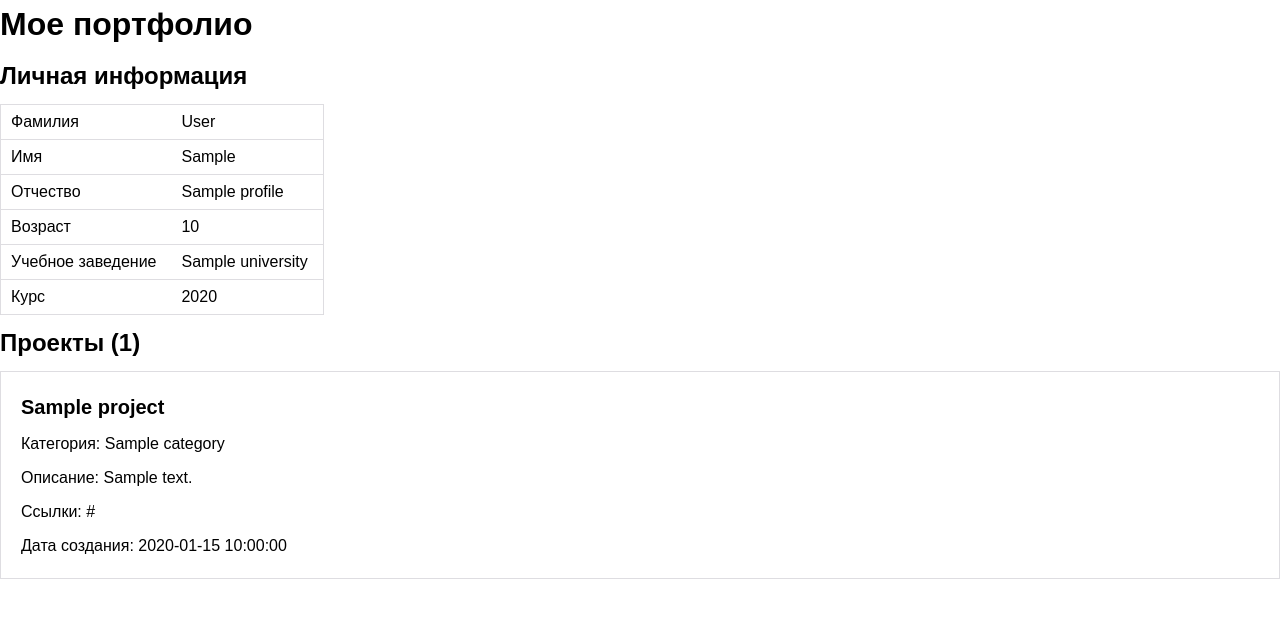
After one commit to deneazz/students-portfolio, a Flask app: template templates/pdf_template.html in a window 1280 px wide. The commit adds this page. Shown: the top 618 px of the page. Run offline with Flask 3, Linux system fonts and the light colour scheme; the template is opened without the code that fills it: most values are stand-ins (such as "Sample title", 1, 10 or a date in 2020).

Commit message:
Add files via upload
Добавил экспорт портфолио в PDF с поддержкой изображений, визуальные изменения

```diff
--- a/app.py
+++ b/app.py
@@ -1,9 +1,12 @@
-from flask import Flask, render_template, request, redirect, url_for, session, flash
+from flask import Flask, render_template, request, redirect, url_for, session, flash, make_response
 import sqlite3
 import hashlib
+import base64
 import os
 from werkzeug.utils import secure_filename
 import time
+from xhtml2pdf import pisa
+from io import BytesIO
 
 app = Flask(__name__)
 app.secret_key = 'supersecretkey'
@@ -92,6 +95,55 @@ def update_user_profile(username, data):
     conn.commit()
     conn.close()
 
+def get_user_projects(username):
+    conn = sqlite3.connect(DATABASE)
+    conn.row_factory = sqlite3.Row
+    c = conn.cursor()
+
+    try:
+        c.execute('SELECT id FROM users WHERE username = ?', (username,))
+        user = c.fetchone()
+
+        user_id = user['id']
+
+        c.execute('''
+            SELECT id, title, description, links, category, image_path, created_at
+            FROM projects
+            WHERE user_id = ?
+            ORDER BY created_at DESC
+        ''', (user_id,))
+
+        return c.fetchall()
+
+    except Exception as e:
+        app.logger.error(f'Ошибка при получении проектов пользователя {username}: {str(e)}')
+        return []
+
+    finally:
+        conn.close()
+
+def image_to_base64(image_path):
+    if not image_path or not os.path.exists(os.path.join(UPLOAD_FOLDER, image_path)):
+        return None
+
+    try:
+        with open(os.path.join(UPLOAD_FOLDER, image_path), 'rb') as img_file:
+            img_data = img_file.read()
+            img_base64 = base64.b64encode(img_data).decode('utf-8')
+
+            ext = image_path.split('.')[-1].lower()
+            mime_types = {
+                'png': 'image/png',
+                'jpg': 'image/jpeg',
+                'jpeg': 'image/jpeg',
+                'gif': 'image/gif'
+            }
+            mime_type = mime_types.get(ext, 'image/jpeg')
+
+            return f"data:{mime_type};base64,{img_base64}"
+    except Exception as e:
+        app.logger.error(f'Ошибка при конвертации изображения {image_path} в base64: {str(e)}')
+        return None
 
 
 
@@ -201,15 +253,29 @@ def edit():
     username = session['username']
     profile = get_user_profile(username)
 
+
+
     if request.method == 'POST':
         data = {
             'first_name': request.form['first_name'].strip(),
             'last_name': request.form['last_name'].strip(),
             'middle_name': request.form['middle_name'].strip(),
-            'age': request.form['age'].strip(),
+            'age': request.form['age'],
             'university': request.form['university'].strip(),
-            'year': request.form['year'].strip(),
+            'year': request.form['year'],
         }
+
+        if data['year'] != '':
+            if int(data['year']) <= 0 or int(data['year']) > 100:
+                flash("Неверно указан курс", "failure")
+                return redirect(url_for('edit'))
+        if data['age'] != '':
+            if (int(data['age']) <= 0 or int(data['age']) > 100):
+                flash("Неверно указан возраст", "failure")
+                return redirect(url_for('edit'))
+
+
+
         update_user_profile(username, data)
         flash("Профиль обновлен", "success")
         profile = get_user_profile(username)
@@ -385,6 +451,57 @@ def edit_project(project_id):
     return render_template('edit_project.html', project=project)
 
 
+from weasyprint import HTML, CSS
+from weasyprint.text.fonts import FontConfiguration
+
+@app.route('/export_pdf')
+def export_pdf():
+    username = session['username']
+
+    try:
+        profile = get_user_profile(username)
+        projects = get_user_projects(username)
+
+        projects_with_base64 = []
+        for project in projects:
+            project_dict = dict(project)
+            if project['image_path']:
+                base64_image = image_to_base64(project['image_path'])
+                project_dict['image_base64'] = base64_image
+            else:
+                project_dict['image_base64'] = None
+            projects_with_base64.append(project_dict)
+
+        html_content = render_template('pdf_template.html', profile=profile, projects=projects_with_base64)
+
+        css_content = """
+        @font-face {
+            font-family: 'Inter_18pt-Regular';
+            src: url('static/fonts/Inter_18pt-Regular.ttf');
+        }
+        body {
+            font-family: 'Inter_18pt-Regular', Arial, sans-serif;
+        }
+        """
+
+        font_config = FontConfiguration()
+        html_doc = HTML(string=html_content)
+        css_doc = CSS(string=css_content, font_config=font_config)
+
+        pdf_bytes = html_doc.write_pdf(stylesheets=[css_doc], font_config=font_config)
+
+        response = make_response(pdf_bytes)
+        response.headers['Content-Type'] = 'application/pdf'
+        response.headers['Content-Disposition'] = f'inline; filename="Portfolio_{username}.pdf"'
+
+        return response
+
+    except Exception as e:
+        app.logger.error(f'WeasyPrint error: {str(e)}')
+        flash(f'Ошибка WeasyPrint: {str(e)}', 'failure')
+        return redirect(url_for('index'))
+
+
 if __name__ == '__main__':
     app.run(host='0.0.0.0', port=5000, debug=True)
 
@@ -394,3 +511,4 @@ if __name__ == '__main__':
     c = conn.cursor()
     c.execute('SELECT username FROM users')
     conn.close()
+    pisa.showLogging()
--- a/templates/add.html
+++ b/templates/add.html
@@ -52,7 +52,7 @@
                 </div>
             </div>
 
-            <button type="submit">Добавить проект</button>
+            <button type="submit" class="def-btn">Добавить проект</button>
         </form>
     </div>
 </body>
--- a/templates/edit_project.html
+++ b/templates/edit_project.html
@@ -51,13 +51,13 @@
                 {% endif %}
             </div>
 
-            <button type="submit" class="margin10">Сохранить</button>
+            <button type="submit" class="margin10 def-btn">Сохранить</button>
 
         </form>
 
         <form method="POST" action="{{ url_for('delete_project', project_id=project.id) }}"
             onsubmit="return confirm('Вы уверены, что хотите удалить этот проект?');">
-            <button type="submit" class="dlt-btn" style="background-color: #dc3545;">Удалить проект</button>
+            <button type="submit" class="def-btn dlt-btn">Удалить проект</button>
         </form>
     </div>
 </body>
--- a/templates/login.html
+++ b/templates/login.html
@@ -28,7 +28,7 @@
                     {% endfor %}
                 {% endif %}
             {% endwith %}
-            <button type="submit" class="login-btn" id="margin10">Войти</button>
+            <button type="submit" class="def-btn" id="margin10">Войти</button>
         </form>
         <p>Нет Аккаунта? <a href="{{ url_for('register') }}">Регистрация</a></p>
     </div>
--- /dev/null
+++ b/templates/pdf_template.html
@@ -0,0 +1,154 @@
+<!DOCTYPE html>
+<html lang="ru">
+<head>
+    <meta charset="UTF-8">
+    <style type="text/css">
+        /* Сброс всех стилей */
+        *,
+        *::before,
+        *::after {
+        box-sizing: border-box;
+        }
+        ul[class],ol[class] {
+        padding: 0;
+        }
+        body,h1,h2,h3,h4,p,ul[class],ol[class],li,figure,figcaption,blockquote,dl,dd {
+        margin: 0;
+        }
+        body {
+        scroll-behavior: smooth;
+        text-rendering: optimizeSpeed;
+        line-height: 1.5;
+        font-family: sans-serif;
+        font-family: 'Inter_18pt-Regular', Arial, sans-serif;
+        }
+        ul[class],
+        ol[class] {
+        list-style: none;
+        }
+        a:not([class]) {
+        text-decoration-skip-ink: auto;
+        }
+        img {
+        max-width: 100%;
+        display: block;
+        }
+        article > * + * {
+        margin-top: 1em;
+        }
+        input,button,textarea,select {
+        font: inherit;
+        }
+        @media (prefers-reduced-motion: reduce) {
+        * {
+            animation-duration: 0.01ms !important;
+            animation-iteration-count: 1 !important;
+            transition-duration: 0.01ms !important;
+            scroll-behavior: auto !important;
+          }
+        }
+        .project-list{
+            display: flex;
+            flex-wrap: wrap;
+            gap: 20px 10px;
+            margin-top: 10px;
+        }
+
+        .project-card{
+            display: flex;
+            flex-direction: column;
+            gap: 10px;
+            flex: 0 1 100%;
+            box-sizing: border-box;
+            border: 1px rgba(219, 218, 222, 0.9) solid;
+            padding: 20px;
+        }
+        .project-card img{
+            max-width: 40%;
+        }
+        .margin10{
+            margin-top: 10px;
+        }
+        h3{
+            font-size: 15pt;
+        }
+        table{
+            border-collapse: collapse;
+            border: 1px solid rgba(219, 218, 222, 0.9);
+        }
+        td {
+            padding: 5px 15px 5px 10px;
+            border-top: 1px solid rgba(219, 218, 222, 0.9);
+        }
+
+    </style>
+</head>
+<body>
+    <h1>Мое портфолио</h1>
+
+    <h2 class="margin10">Личная информация</h2>
+
+    <table class="margin10">
+        <tr>
+            <td>Фамилия</td>
+            <td>{{ profile.last_name or '–'}}</td>
+        </tr>
+
+        <tr>
+            <td>Имя</td>
+            <td>{{ profile.first_name or '–'}}</td>
+        </tr>
+
+        <tr>
+            <td>Отчество</td>
+            <td>{{ profile.middle_name or '–'}}</td>
+        </tr>
+
+        <tr>
+            <td>Возраст</td>
+            <td>{{ profile.age or '–'}}</td>
+        </tr>
+
+        <tr>
+            <td>Учебное заведение</td>
+            <td>{{ profile.university or '–'}}</td>
+        </tr>
+
+        <tr>
+            <td>Курс</td>
+            <td>{{ profile.year or '–'}}</td>
+        </tr>
+    </table>
+
+    <h2 class="margin10">Проекты ({{ projects|length }})</h2>
+
+    <div class="project-list">
+        {% if projects %}
+            {% for project in projects %}
+                <div class="project-card">
+                    <h3>{{ project.title }}</h3>
+                    <p><span>Категория:</span> <span class="category
+                            {%- if project.category == 'учебный' %} category-study
+                            {%- elif project.category == 'личный' %} category-personal
+                            {%- elif project.category == 'командный' %} category-team
+                            {%- endif %}">
+                            {{ project.category }}
+                        </span>
+                    </p>
+                    <p><span>Описание:</span> {{ project.description }}</p>
+                    {% if project.links %}
+                        <p><span>Ссылки:</span> {{ project.links }}</p>
+                    {% endif %}
+                    {% if project.image_path %}
+                        <p><img src="{{ project.image_base64 }}" alt="{{ project.title }}" class="margin10"></p>
+                    {% endif %}
+                    <p><span>Дата создания:</span> {{ project.created_at }}</p>
+                </div>
+            {% endfor %}
+        {% else %}
+            <p style="text-align: center; color: #b3b3b3;">Проекты не найдены</p>
+        {% endif %}
+    </div>
+
+</body>
+</html>
--- a/templates/register.html
+++ b/templates/register.html
@@ -35,7 +35,7 @@
                     {% endfor %}
                 {% endif %}
             {% endwith %}
-            <button type="submit" class="login-btn">Зарегистрироваться</button>
+            <button type="submit" class="def-btn">Зарегистрироваться</button>
         </form>
         <p>Уже есть аккаунт? <a href="{{ url_for('login') }}">Войти</a></p>
     </div>
```
Also changed, not shown: static/style.css (+21 -8 lines), templates/edit.html (+4 -4 lines), templates/index.html (+7 -2 lines), static/fonts/Inter_18pt-Regular.ttf (added).
